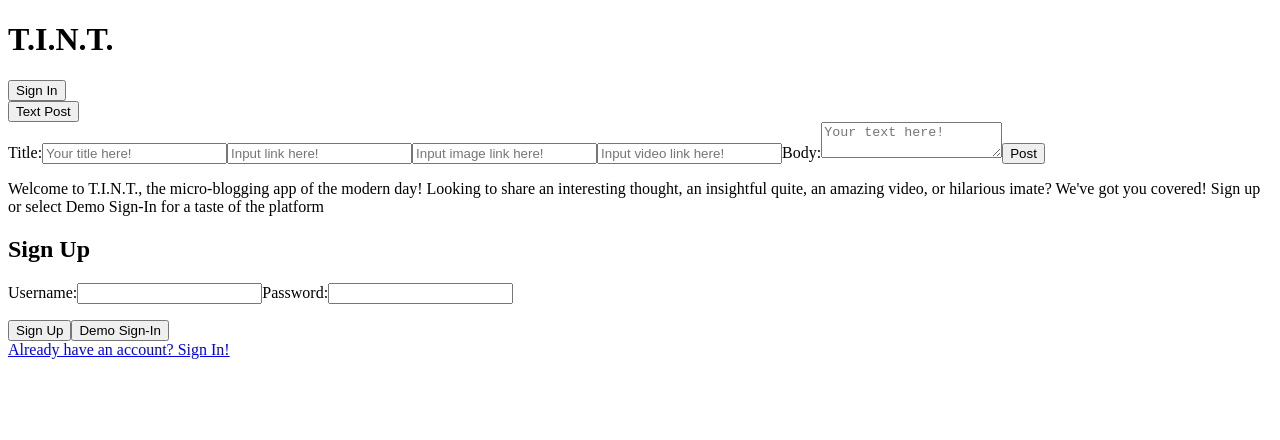
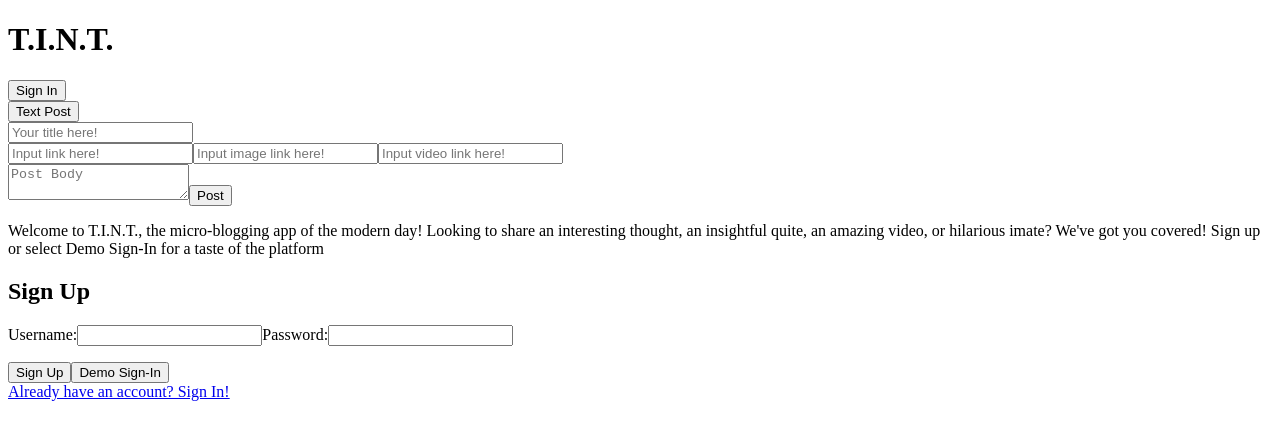
Before and after one commit to ACBullen/full_stack_tint, a React app: page /#/signup in a window 1280 px wide. Shown: the top 440 px of the page. Built offline with nearby package versions, Linux system fonts and the light colour scheme; the HTML template or start-up script is replaced by a standard one.

Commit message:
Add spacing styling to text post form. Add figaro to gemfile for future api use with cloudinary

```diff
--- a/app/assets/stylesheets/text_post_form.scss
+++ b/app/assets/stylesheets/text_post_form.scss
@@ -6,6 +6,30 @@
   margin-left: 0px;
   min-height: 20%;
   justify-content: space-around;
+}
+
+#TextPostForm textarea {
+  width: 93%;
+  height: 74px;
+}
+
+#additionalContentLinks {
+  display: inline-block;
+}
+
+#additionalContent {
+  display: flex;
+  justify-content: flex-start;
+  width: 85%;
+}
+#additionalContent input {
+  margin: 0 3px;
+}
+
+#topLine {
+  display: flex;
+  width: 95%;
+  justify-content: space-between;
 }
 
 #additionalLink {
--- a/frontend/components/post_forms/text_post_form.jsx
+++ b/frontend/components/post_forms/text_post_form.jsx
@@ -102,13 +102,16 @@ class TextPostForm extends React.Component {
   render() {
     return(
       <div id="TextPostForm" className='baseLozenge'>
-        <lable>Title:
+
+        <div id="topLine">
         <input onChange={this.handleTitleInput} type='text' placeholder="Your title here!" value={this.state.title}/>
-        <i className="fa fa-link" aria-hidden="true" onClick={this.showLinkInput.bind(this)}></i>
-        <i className="fa fa-video-camera" aria-hidden="true"onClick={this.showVideoInput.bind(this)}></i>
-        <i className="fa fa-camera" aria-hidden="true"onClick={this.showImageInput.bind(this)}></i>
-        </lable>
-
+          <div id="additionalContentLinks">
+            <i className="fa fa-link" aria-hidden="true" onClick={this.showLinkInput.bind(this)}></i>
+            <i className="fa fa-video-camera" aria-hidden="true"onClick={this.showVideoInput.bind(this)}></i>
+            <i className="fa fa-camera" aria-hidden="true"onClick={this.showImageInput.bind(this)}></i>
+          </div>
+        </div>
+        <div id="additionalContent">
         <lable id="additionalLink"><i className="fa fa-link" aria-hidden="true"></i>
         <input type="text" value={this.state.media_link} placeholder="Input link here!" onChange={this.handleMediaInput.bind(this)}/>
         </lable>
@@ -120,10 +123,11 @@ class TextPostForm extends React.Component {
         <lable id="additionalVid"><i className="fa fa-video-camera" aria-hidden="true"></i>
         <input type="text" value={this.state.media_link} placeholder="Input video link here!" onChange={this.handleMediaInput.bind(this)}/>
         </lable>
+        </div>
 
-        <lable>Body:
-          <textarea onChange={this.handleBodyInput} placeholder="Your text here!" value={this.state.body}></textarea>
-        </lable>
+
+        <textarea onChange={this.handleBodyInput} placeholder="Post Body" value={this.state.body}></textarea>
+
 
         <button onClick={this.handleSubmit} type="button">Post</button>
       </div>
```
Also changed, not shown: 2 other files (tests, documents, lock files or other folders).
